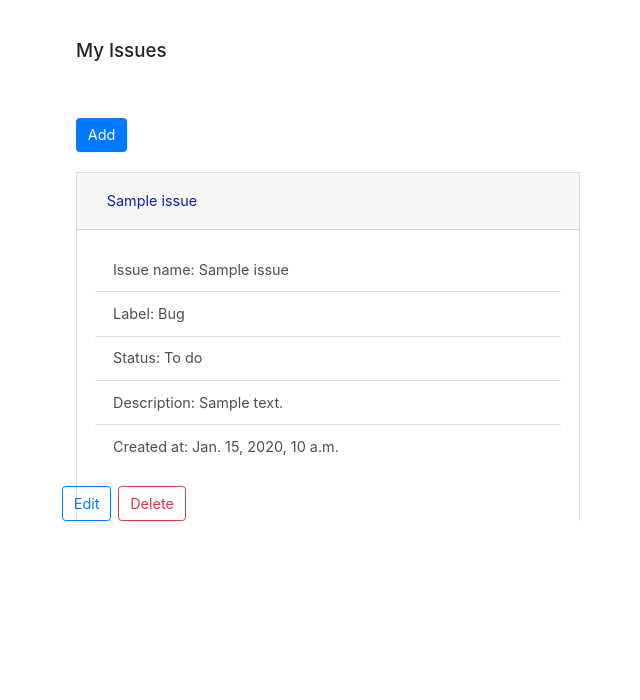
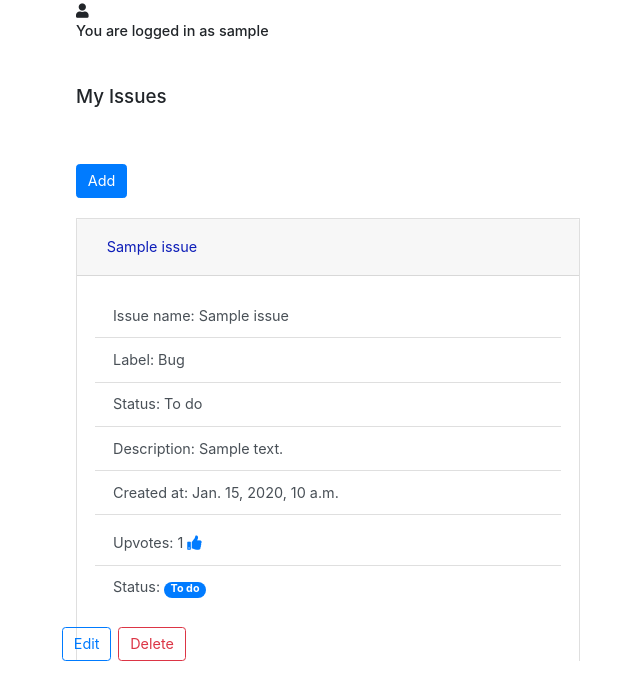
Before and after one commit to luisanegri/issue-tracker, a Django app: page /issues/myissues in a window 1280 px wide, after a click that opens the changed part. Shown: the part 50-750 px from the top of the page, without its empty margins (9-649 px from the left). Run offline with Django 3.2, Linux system fonts and the light colour scheme; a user stored in the database is signed in; tables that the repository leaves empty hold one stand-in row (values such as "Sample post"); some libraries are stand-ins or nearby versions.

Commit message:
gave id to icon

```diff
--- a/issue/templates/myissues.html
+++ b/issue/templates/myissues.html
@@ -1,5 +1,7 @@
 {% extends 'base.html' %} {% block content %}
+<i class="fas fa-user" id="user-i"></i><h6 class="user-logged">You are logged in as {{ user.username }} </h6>
 <div class="row">
+
   <div class="col-lg-12">
     <h1 class="page-title">My Issues</h1>
     <a href="{% url 'new_issue' %}" class="btn btn-primary" id="btn-add-issue">Add</a>
@@ -23,15 +25,48 @@
             <button type="button" class="list-group-item list-group-item-action">Status: {{ issue.status }}</button>
             <button type="button" class="list-group-item list-group-item-action">Description: {{ issue.description }}</button>
             <button type="button" class="list-group-item list-group-item-action">Created at: {{ issue.created_at }}</button>
-
+            <button type="button" class="list-group-item list-group-item-action">
+              Upvotes: {{ issue.upvotes }}
+              <a href="{% url 'upvote' issue.id %}">
+                <i class="fas fa-thumbs-up" id="upvote"></i>
+              </a>
+            </button>
+            {% if issue.status == issue.TODO %}
+              <button type="button" class="list-group-item list-group-item-action">
+                Status:
+                <span class="badge badge-pill badge-primary">{{ issue.status }}</span>
+              </button>
+            {% endif %}
+            {% if issue.status == issue.DOING %}
+              <button type="button" class="list-group-item list-group-item-action">
+                Status:
+                <span class="badge badge-pill badge-info">{{ issue.status }}</span>
+              </button>
+            {% endif %}
+            {% if issue.status == issue.DONE %}
+              <button type="button" class="list-group-item list-group-item-action">
+                Status:
+                <span class="badge badge-pill badge-success">{{ issue.status }}</span>
+              </button>
+            {% endif %}
           </ul>
         </div>
-        <div class="row">
+        <div class="row" id="btn-action-row">
           <div class="btn-group mr-2" role="group" aria-label="Second group">
             <form method="GET" action="edit/{{ issue.id }}"><input type="submit" value="Edit" class="btn btn-outline-primary"></form>
           </div>
           <div class="btn-group" role="group" aria-label="Third group">
             <a href="{% url 'delete_issue' issue.id %}" class="btn btn-outline-danger">Delete</a>
+          </div>
+          <div class="btn-group" role="group" aria-label="Third group">
+          {% if issue.varieties == issue.FEATURE %}
+            {% if issue.status == issue.TODO and issue.DOING %}
+            <form method="POST" action="{% url 'add_to_cart' issue.id %}">
+            {% csrf_token %}
+              <button class="btn btn-outline-success" type="submit" style="margin-left: 8px;">Add to cart</button>
+            {% endif %}
+          {% endif %}
+        </form>
           </div>
         </div>
       </div>
```
